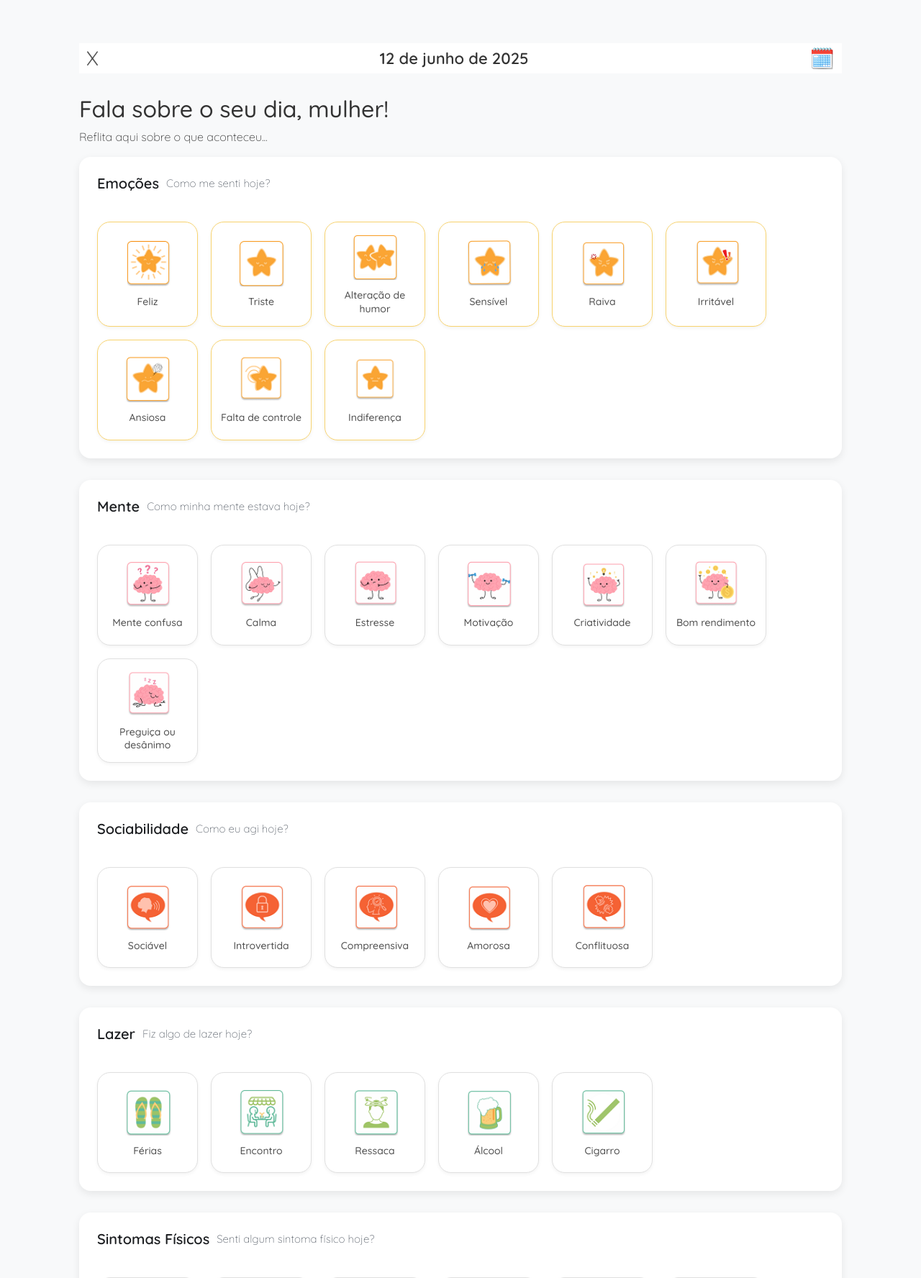
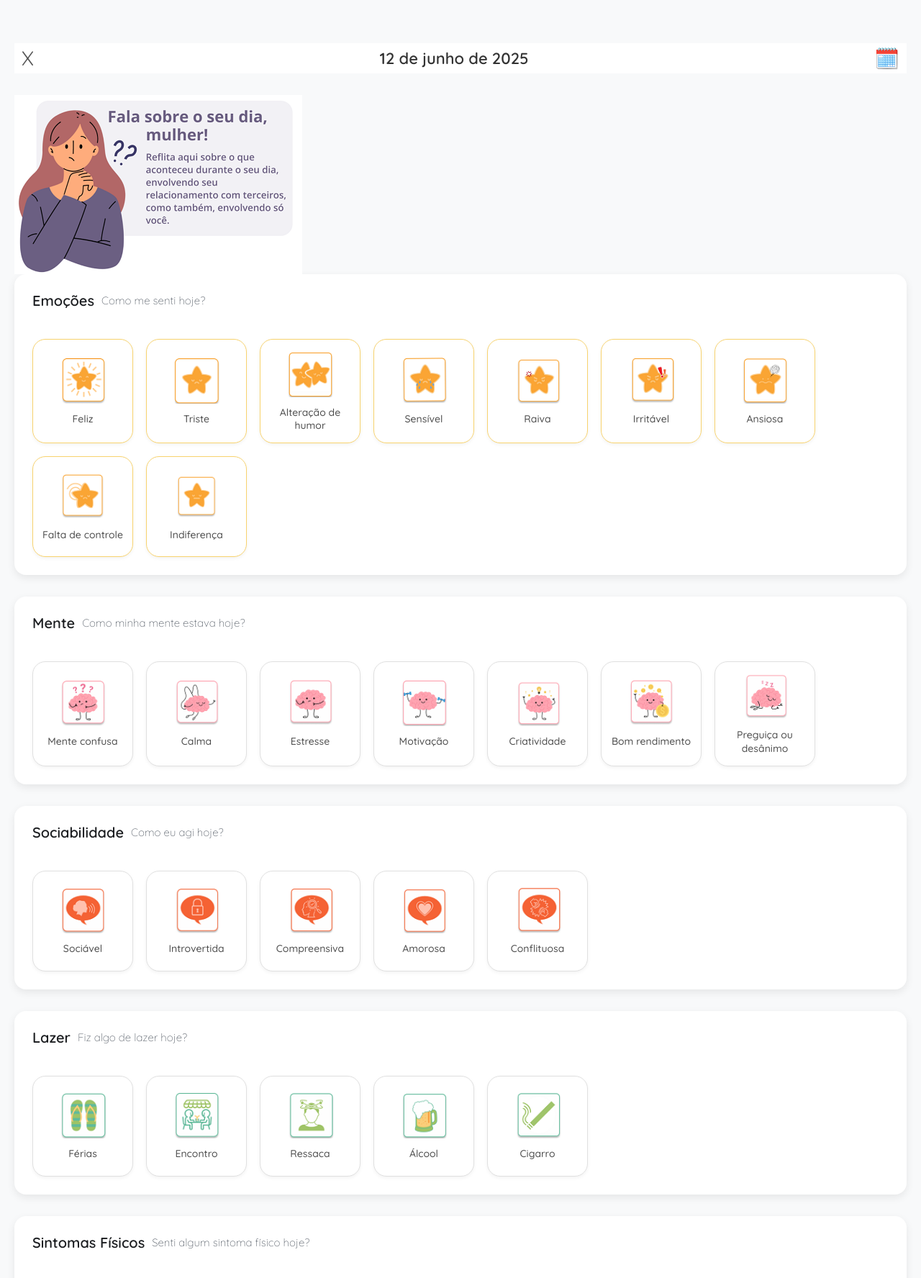
Before and after one commit to immlvia/Diario-da-Mulher, a Flask app: page /diario in a window 1280 px wide. Shown: the top 1776 px of the page at 72% size. Run offline with Flask 3, Linux system fonts and the light colour scheme.

Commit message:
estilo do diario

```diff
--- a/app/static/style.css
+++ b/app/static/style.css
@@ -127,7 +127,7 @@ body#page-diario-body {
 
 /* Container principal para centrar o conteúdo */
 #page-diario {
-    max-width: 1100px;
+    max-width: 1500px;
     margin: 40px auto; /* Adiciona margem no topo/baixo e centra horizontalmente */
     padding: 20px;
 }
@@ -158,22 +158,6 @@ body#page-diario-body {
     color: #555;
 }
 
-.intro-banner img {
-    width: 100%;
-    display: flex;
-    justify-content: center; /* centraliza horizontalmente */
-    position: relative;
-    height: 0;
-    margin-bottom: 0;
-}
-
-.imagem-emocoes-flutuante {
-    width: 130px;
-    height: auto;
-    position: absolute;
-    top: -70px;
-}
-
 /* --- Estilos das Secções de Registro --- */
 .secao-registro {
     background-color: #ffffff;
@@ -190,11 +174,10 @@ body#page-diario-body {
 }
 
 .secao-header img {
-    width: 32px;
-    height: 32px;
-    margin-right: 12px;
+    width: 400px;
+    height: 300px;
+    margin-right: 0px;
 }
-
 .secao-header h2, .secao-header h3 {
     font-size: 20px;
     font-weight: 600;
@@ -210,7 +193,6 @@ body#page-diario-body {
 
 
 /* --- Estilo dos Botões de Seleção --- */
-/* Este estilo aplica-se a todas as variações de botão do seu HTML */
 .botao-emocao,
 .botao-card,
 .botao-selecao {
@@ -254,17 +236,14 @@ body#page-diario-body {
     line-height: 1.3;
 }
 
-/* Seletor para garantir o layout horizontal dos botões */
 .secao-header + div {
     display: flex;
     flex-wrap: wrap;
     justify-content: flex-start;
-    gap: 18px; /* Espaço entre os botões */
+    gap: 18px;
 }
 
 
-/* --- Cores Específicas por Secção --- */
-/* As cores dependem do ID da secção no seu HTML */
 #secao-emocoes .botao-emocao { border-color: #F8D36E; }
 #secao-mente .botao-card { border-color: #F4A8C6; }
 #secao-sociabilidade .botao-card { border-color: #FAD9A1; }
--- a/app/templates/diario.html
+++ b/app/templates/diario.html
@@ -22,10 +22,6 @@
         </header>
             <div class="intro-banner">
                 <img src="{{ url_for('static', filename='imagens/10.png') }}" alt="Ilustração de uma mulher pensativa">
-            <div class="intro-bubble">
-                <h2>Fala sobre o seu dia, mulher!</h2>
-                <p>Reflita aqui sobre o que aconteceu...</p>
-            </div>
             </div>
 
         <form id="registroDiarioForm">
@@ -224,7 +220,7 @@
             </section>
 
             <section class="secao-registro" id="secao-companheiro">
-                <div class="secao-header">
+                <div class="secao-companhia">
                     <img src="{{ url_for('static', filename='imagens/28.png') }}">
             <section class="secao-registro">
                 <div class="secao-header">
```
